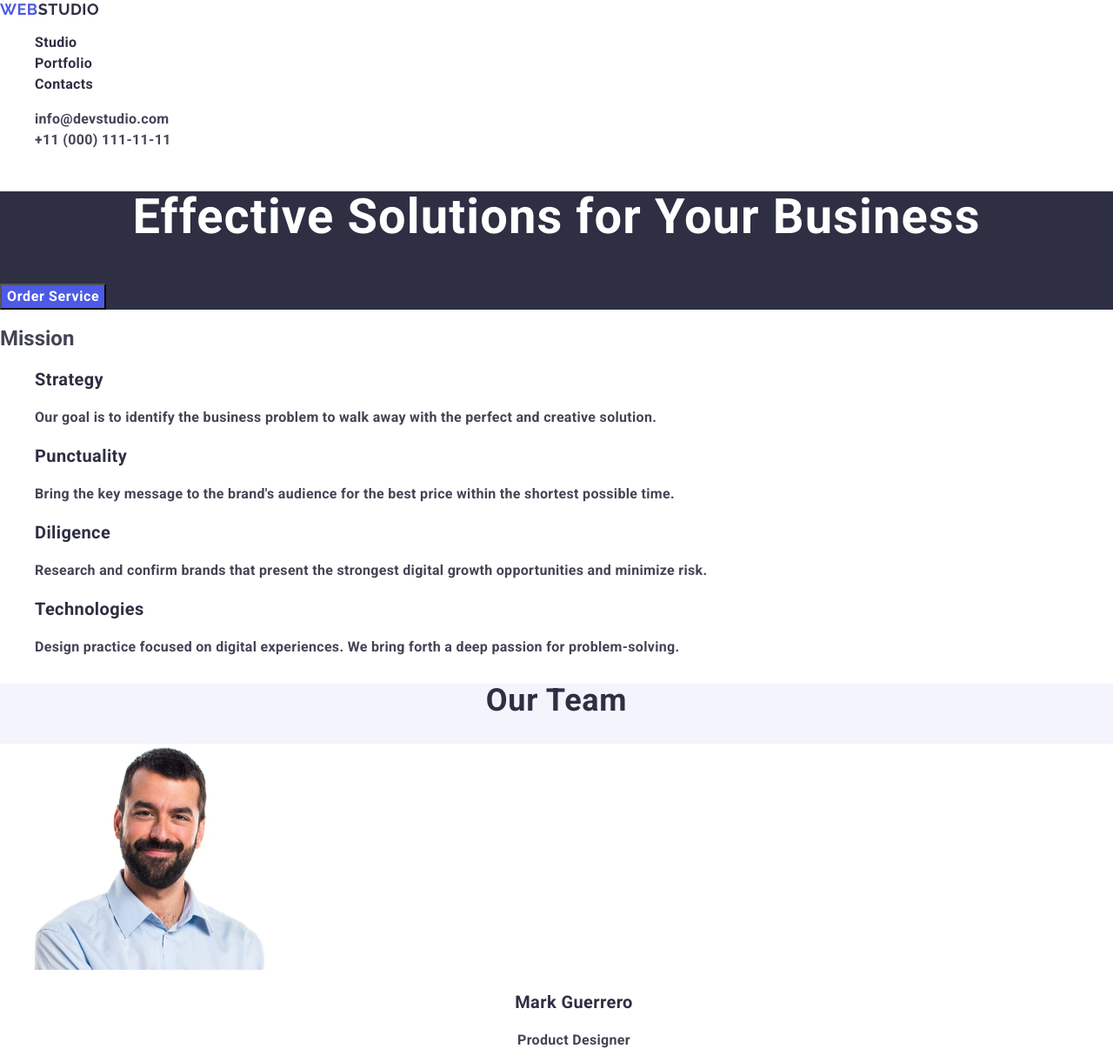
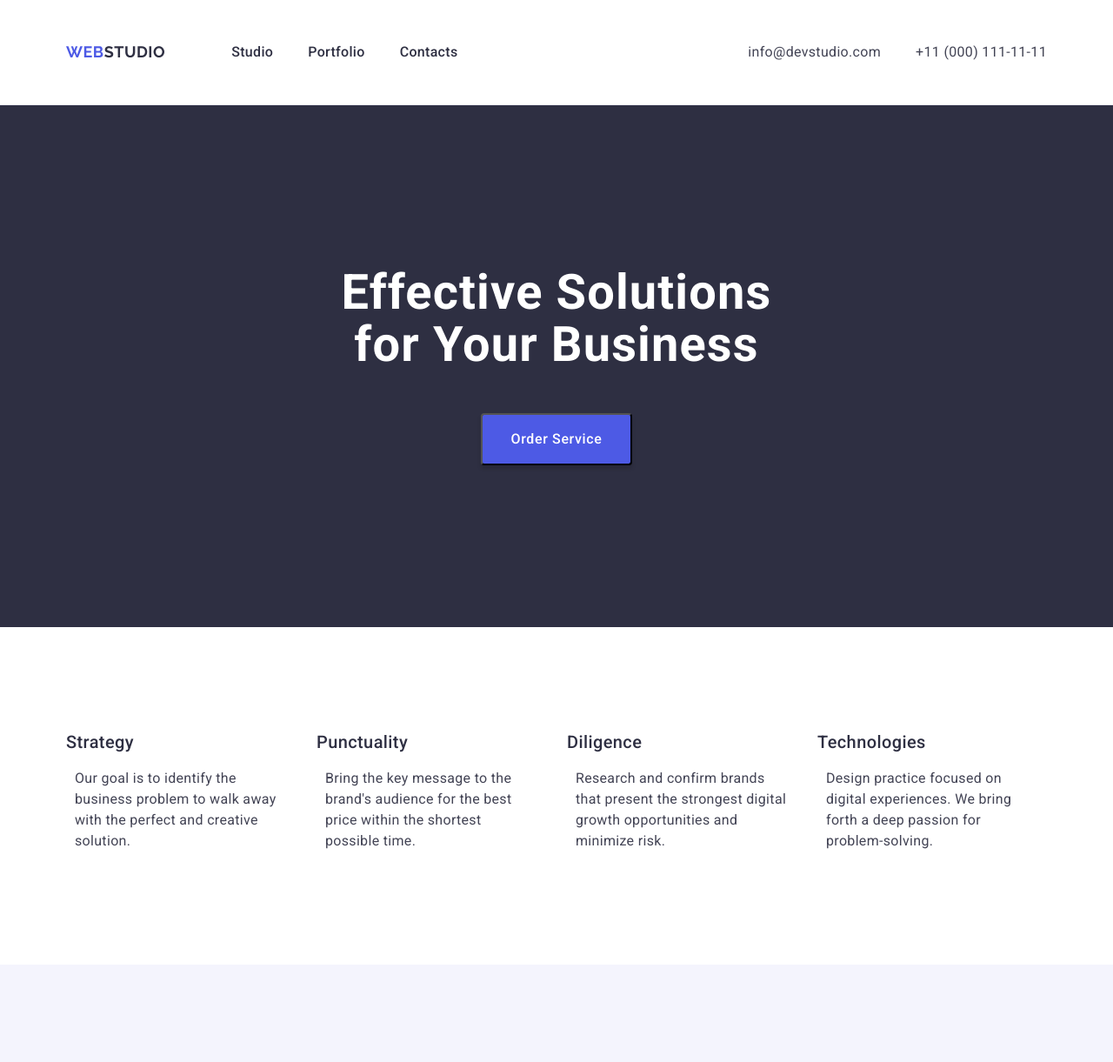
Before and after one commit to Natali-Yavtushenko/goit-markup-hw-03, a plain HTML site: page index.html in a window 1280 px wide. Shown: the top 1221 px of the page at 87% size. Drawn offline with nearby package versions, Linux system fonts and the light colour scheme.

Commit message:
2 section

```diff
--- a/css/styles.css
+++ b/css/styles.css
@@ -3,12 +3,49 @@ body {
   background-color: #fff;
   color: #434455;
 }
+
+h1,
+h2,
+h3,
+p {
+  margin-top: 0;
+  margin-bottom: 0;
+}
+
 ul {
   list-style-type: none;
+  margin-top: 0;
+  margin-bottom: 0;
+  padding-left: 0;
 }
 a {
   text-decoration: none;
 }
+
+.conteiner {
+  max-width: 1158px;
+  padding-left: 15px;
+  padding-right: 15px;
+  margin: 0 auto;
+}
+
+.header {
+  border-bottom: 1px solid #e7e9fc;
+  background: #fff;
+}
+
+.header-conteiner {
+  display: flex;
+  align-items: center;
+}
+
+.header-navigation {
+  display: flex;
+  align-items: center;
+  padding-top: 24px;
+  padding-bottom: 24px;
+}
+
 .header-logo {
   font-family: "Raleway", sans-serif;
   font-weight: 700;
@@ -27,12 +64,17 @@ a {
   text-transform: uppercase;
   color: #2e2f42;
 }
+
 .header-menu-list {
   font-weight: 500;
   font-size: 16px;
   line-height: 1.5;
   letter-spacing: 0.02em;
   color: #2e2f42;
+  display: flex;
+  margin-left: 76px;
+  gap: 40px;
+  align-items: center;
 }
 .header-menu-item {
   font-weight: 400;
@@ -42,11 +84,14 @@ a {
   color: #434455;
 }
 .header-menu-link {
+  display: block;
   font-weight: 500;
   font-size: 16px;
   line-height: 1.5;
   letter-spacing: 0.02em;
   color: #2e2f42;
+  padding-top: 24px;
+  padding-bottom: 24px;
 }
 .header-menu-link:hover,
 .header-menu-link:focus {
@@ -54,6 +99,12 @@ a {
 }
 .header-contact {
   font-style: normal;
+  margin-left: auto;
+}
+
+.header-contacts {
+  display: flex;
+  gap: 40px;
 }
 .header-contacts-item {
   font-weight: 400;
@@ -80,6 +131,10 @@ a {
 
 .hero {
   background: #2e2f42;
+  height: 600px;
+  display: flex;
+  align-items: center;
+  margin-bottom: 120px;
 }
 
 .hero-title {
@@ -89,29 +144,62 @@ a {
   letter-spacing: 0.02em;
   text-align: center;
   color: #fff;
+  max-width: 496px;
+  margin-bottom: 48px;
 }
-
 .hero-btn {
   background: #4d5ae5;
+  box-shadow: 0 4px 4px 0 rgba(0, 0, 0, 0.15);
   font-weight: 500;
   font-size: 16px;
   line-height: 1.5;
   letter-spacing: 0.04em;
   color: #fff;
   cursor: pointer;
+  border-radius: 4px;
+  padding: 16px 32px;
+  display: block;
+  align-items: flex-start;
+  justify-content: flex-start;
+  flex-direction: row;
+  gap: 10px;
+  margin: 0 auto;
 }
+
 .hero-btn:hover,
 .hero-btn:focus {
   background-color: #404bbf;
 }
 
-.Mission {
+.mission {
+  text-align: center;
+  text-decoration: capitalize;
+  margin-bottom: 8px;
+}
+.visuali-hidden {
+  position: absolute;
+  width: 1px;
+  height: 1px;
+  margin: -1px;
+  border: 0;
+  padding: 0;
+  white-space: nowrap;
+  clip-path: inset(100%);
+  clip: rect(0 0 0 0);
+  overflow: hidden;
 }
 
 .massion-list {
+  display: flex;
+  gap: 24px;
+  max-width: 1158px;
+  align-items: center;
+  justify-content: flex-start;
+  flex-direction: row;
 }
 
 .mission-item {
+  width: calc((100% - 3 * 24px) / 4);
 }
 
 .mission-subtitle {
@@ -120,6 +208,7 @@ a {
   line-height: 1.2;
   letter-spacing: 0.02em;
   color: #2e2f42;
+  margin-bottom: 8px;
 }
 
 .mission-item-text {
@@ -128,10 +217,13 @@ a {
   line-height: 1.5;
   letter-spacing: 0.02em;
   color: #434455;
+  padding: 10px;
 }
 
 .our-team {
   background-color: #f4f4fd;
+  margin-top: 120px;
+  height: 732px;
 }
 
 .team {
@@ -142,17 +234,34 @@ a {
   letter-spacing: 0.02em;
   text-align: center;
   color: #2e2f42;
+  padding-top: 120px;
+  padding-bottom: 72px;
 }
 
 .team-list {
   background-color: #ffffff;
+  display: flex;
+  gap: 24px;
+  margin-bottom: 120px;
 }
 
 .team-item {
   background-color: #ffffff;
+  border-radius: 0 0 4px 4px;
+  padding: 0px 0px 32px 0px;
+  width: calc((100% - 3 * 24px) / 4);
+  display: flex;
+  align-items: center;
+  justify-content: center;
+  flex-direction: column;
+  width: 264px;
+  height: 380px;
+  box-shadow: 0 2px 1px 0 rgba(46, 47, 66, 0.08),
+    0 1px 1px 0 rgba(46, 47, 66, 0.16), 0 1px 6px 0 rgba(46, 47, 66, 0.08);
 }
 
 .team-img {
+  display: block;
 }
 
 .team-subtitle {
@@ -162,6 +271,7 @@ a {
   letter-spacing: 0.02em;
   text-align: center;
   color: #2e2f42;
+  margin-bottom: 8px;
 }
 
 .team-text {
@@ -171,6 +281,7 @@ a {
   letter-spacing: 0.02em;
   text-align: center;
   color: #434455;
+  margin-bottom: 32px;
 }
 
 .portfolio {
@@ -183,6 +294,8 @@ a {
   color: #2e2f42;
 }
 .portfolio-list {
+  display: flex;
+  flex-wrap: wrap;
 }
 .portfolio-item {
 }
@@ -229,4 +342,7 @@ a {
   line-height: 1.5;
   letter-spacing: 0.02em;
   color: #f4f4fd;
+  width: 200px;
+  height: 200px;
+  padding: 10px;
 }
--- a/index.html
+++ b/index.html
@@ -7,7 +7,7 @@
     <link rel="preconnect" href="https://fonts.googleapis.com" />
     <link rel="preconnect" href="https://fonts.gstatic.com" crossorigin />
     <link
-      href="https://fonts.googleapis.com/css2?family=Raleway:ital,wght@0,100..900;1,100..900&family=Roboto:ital,wght@0,700;1,700&display=swap"
+      href="https://fonts.googleapis.com/css2?family=Raleway:ital,wght@0,700;1,700&family=Roboto:ital,wght@0,400;0,500;0,700;1,400;1,500;1,700&display=swap"
       rel="stylesheet"
     />
     <link
@@ -21,9 +21,10 @@
   </head>
   <body>
     <header class="header">
+      <div class="conteiner header-conteiner">
         <nav class="header-navigation">
-        <a class="header-logo" href="./index.html">
-          Web<span class="header-logo-studio">Studio</span>
+          <a class="header-logo img" href="./index.html">
+            Web<span class="header-logo-studio img">Studio</span>
           </a>
           <ul class="header-menu-list">
             <li class="header-menu-item">
@@ -51,21 +52,26 @@
             </li>
           </ul>
         </address>
+      </div>
     </header>
 
     <main>
       <section class="hero">
+        <div class="conteiner">
           <h1 class="hero-title">Effective Solutions for Your Business</h1>
           <button type="button" class="hero-btn">Order Service</button>
+        </div>
       </section>
+
       <section>
-        <h2 class="Mission">Mission</h2>
+        <div class="conteiner">
+          <h2 class="mission visuali-hidden">Mission</h2>
           <ul class="massion-list">
             <li class="mission-item">
               <h3 class="mission-subtitle">Strategy</h3>
               <p class="mission-item-text">
-              Our goal is to identify the business problem to walk away with the
-              perfect and creative solution.
+                Our goal is to identify the business problem to walk away with
+                the perfect and creative solution.
               </p>
             </li>
             <li class="mission-item">
@@ -90,9 +96,11 @@
               </p>
             </li>
           </ul>
+        </div>
       </section>
 
       <section class="our-team">
+        <div class="conteiner">
           <h2 class="team">Our Team</h2>
           <ul class="team-list">
             <li class="team-item">
@@ -140,8 +148,10 @@
               <p class="team-text">UI Designer</p>
             </li>
           </ul>
+        </div>
       </section>
       <section>
+        <div class="conteiner">
           <h2 class="portfolio">Our Portfolio</h2>
           <ul class="portfolio-list">
             <li class="portfolio-item">
@@ -193,8 +203,7 @@
               <img
                 class="portfolio-img"
                 src="./images/img8.jpg"
-              alt="Screen
-            Illustrations"
+                alt="Screen Illustrations"
                 width="360"
                 height="300"
               />
@@ -214,17 +223,20 @@
               <p class="portfolio-text">Marketing</p>
             </li>
           </ul>
+        </div>
       </section>
     </main>
 
     <footer class="footer">
+      <div class="conteiner">
         <a class="footer-logo" href="./index.html">
           Web<span class="footer-logo-studio">Studio</span>
         </a>
         <p class="footer-text">
-        Increase the flow of customers and sales for your business with digital
-        marketing & growth solutions.
+          Increase the flow of customers and sales for your business with
+          digital marketing & growth solutions.
         </p>
+      </div>
     </footer>
   </body>
 </html>
```
Lines whose indentation alone changed are shown as unchanged.
